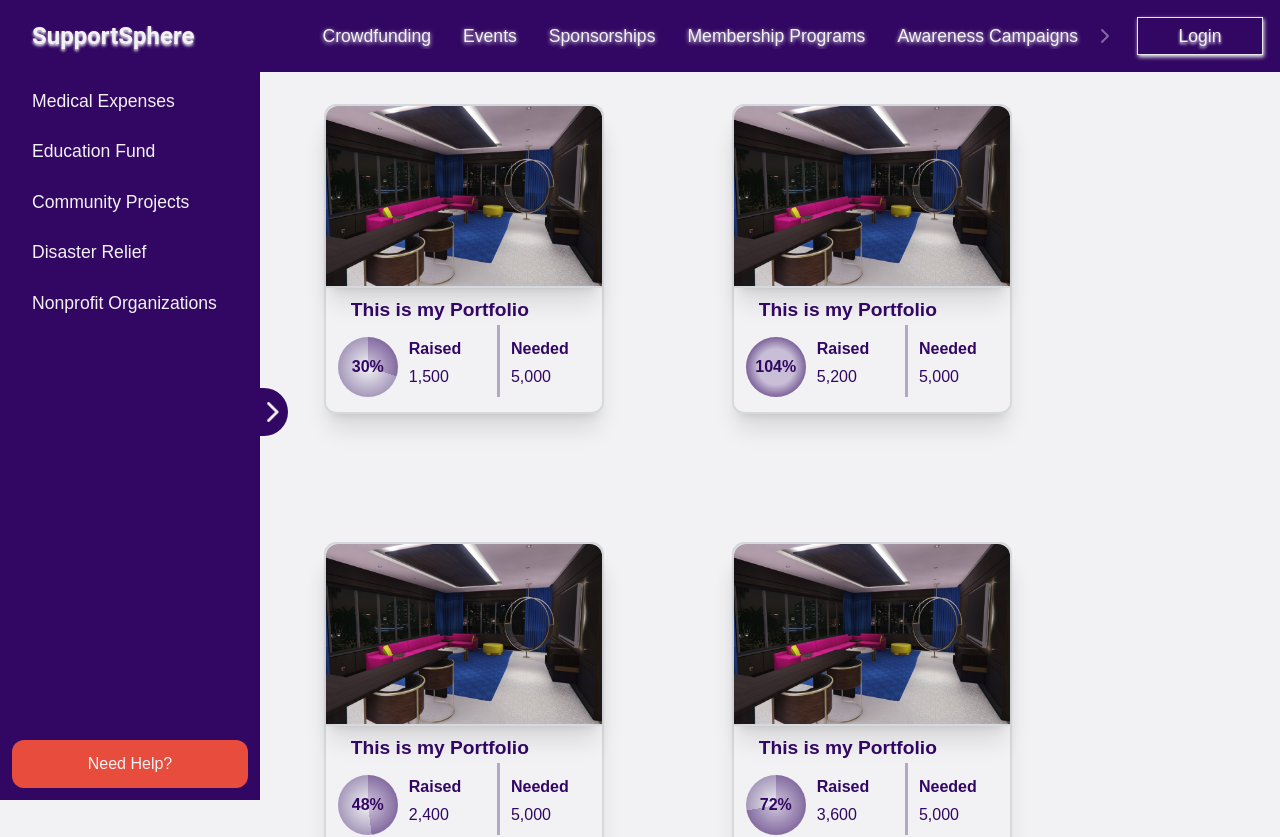
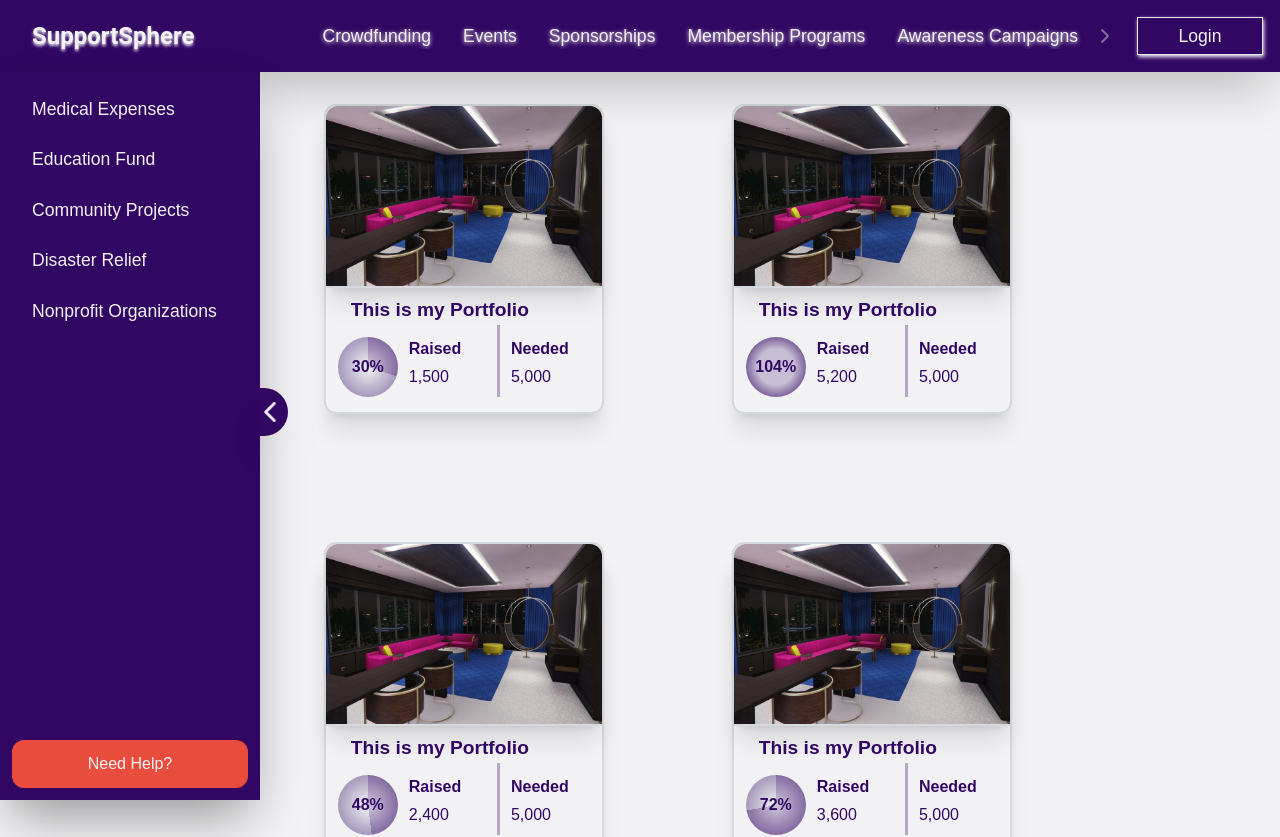
Before and after one commit to BharathVyaas/SupportSphere, a React (Create React App) app: page /crowdfunding in a window 1280 px wide. Shown: the top 837 px of the page. Built offline with nearby package versions, Linux system fonts and the light colour scheme; the HTML template or start-up script is replaced by a standard one.

Commit message:
finesh side nav

```diff
--- a/src/pages/Fundraiser.js
+++ b/src/pages/Fundraiser.js
@@ -13,9 +13,9 @@ function Fundraiser() {
   return (
     <>
       {/* Header Section */}
-      <header className="flex justify-between fixed top-0 bg-text text-bg w-full h-[9vh]">
+      <header className="flex justify-between fixed top-0 bg-text text-bg w-full h-[9vh] shadow-2xl">
         {/* Logo */}
-        <button className="min-h-full font-roboto font-bold text-2xl px-8 text-left [text-shadow:_0px_2px_3px_#f2f2f4]">
+        <button className="min-h-full font-roboto font-bold text-2xl px-8 text-left [text-shadow:_0px_2px_3px_#f2f2f4ef]">
           SupportSphere
         </button>
         {/* Main Navigation */}
--- a/src/ui/DropDownMenu.js
+++ b/src/ui/DropDownMenu.js
@@ -35,12 +35,18 @@ const menuVariants = {
 
 const menuItemVariants = {
   hidden: {
-    x: 50,
+    x: -50,
     opacity: 0.2,
   },
   visible: {
     x: 0,
     opacity: 1,
+  },
+};
+
+const menuContainerVariants = {
+  visible: {
+    transition: { staggerChildren: 0.07 },
   },
 };
 
@@ -167,11 +173,7 @@ function DropDownMenu({
                 />
                 <motion.ul
                   ref={dropDownMenuRef}
-                  variants={{
-                    visible: {
-                      transition: { staggerChildren: 0.07 },
-                    },
-                  }}
+                  variants={menuContainerVariants}
                   className="min-w-[240px] p-3 rounded-md mt-5 border-[#cfcfcf] bg-lightBg border-[1px] text-text"
                 >
                   <AnimatePresence>
--- a/src/ui/FundrainserMainNavigation.js
+++ b/src/ui/FundrainserMainNavigation.js
@@ -90,7 +90,7 @@ function FundraiserMainNavigation() {
       </div>
       {/* ----- Icon CopyRight End ------------ */}
       <aside className="min-h-full ml-[1rem] w-[9rem] text-[1.1rem] mx-2 me-2 grid place-content-center">
-        <button className="px-10 py-[.3rem] border-[1px] boreder-text [text-shadow:_0_2px_3px_#f2f2f4] [box-shadow:_1px_2px_4px_#f2f2f4]">
+        <button className="px-10 py-[.3rem] border-[1px] boreder-text [box-shadow:_1px_2px_4px_#f2f2f4]">
           Login
         </button>
       </aside>
--- a/src/ui/SideNav.js
+++ b/src/ui/SideNav.js
@@ -5,6 +5,15 @@ import { AnimatePresence, motion } from "framer-motion";
 import arrow from "../assets/icons/arrow-down-active.png";
 
 import { sideNavContext } from "../context/sideNav";
+
+const titleVariants = {
+  hidden: { opacity: 0.7, x: -50 },
+  visible: { opacity: 1, x: 0, transition: { duration: 0.5 } },
+};
+
+const listVariants = {
+  visible: { transition: { staggerChildren: 0.06 } },
+};
 
 function SideNav() {
   const { pathname } = useLocation();
@@ -23,19 +32,26 @@ function SideNav() {
   const { showSideNav, setShowSideNav } = useContext(sideNavContext);
 
   return (
+    <>
       <AnimatePresence>
         {showSideNav && (
           <motion.aside
-          exit={{ x: -260, transition: { duration: 0.6 } }}
-          className="w-[260px] h-[91vh] fixed top-[9vh] left-0 text-bg flex flex-col justify-between bg-text"
+            initial={{ x: -200, opacity: 0.7 }}
+            animate={{
+              x: 0,
+              opacity: 1,
+              transition: { duration: 0.6 },
+            }}
+            exit={{ x: -260, opacity: 0.8, transition: { duration: 0.6 } }}
+            className="w-[260px] h-[91vh] fixed top-[9vh] left-0 text-bg flex flex-col justify-between bg-text shadow-[0_25px_50px_-12px_rgb(0_0_0_/_0.40)]"
           >
             <button
               onClick={() => setShowSideNav(false)}
-            className="absolute w-7 h-12 -right-7 bottom-1/2 rounded-r-full grid place-content-center text-white bg-text"
+              className="absolute w-7 h-12 -right-7 bottom-1/2 rounded-r-full grid place-content-center text-white bg-text shadow-[0_25px_50px_-12px_rgb(0_0_0_/_0.40)]"
             >
               <motion.img
-              animate={{ rotate: 270, x: -1.2 }}
-              exit={{ rotate: 90, x: 0 }}
+                animate={{ rotate: 90, x: -4 }}
+                exit={{ rotate: 270, x: 0 }}
                 src={arrow}
                 alt="arrow"
                 width="20"
@@ -43,18 +59,27 @@ function SideNav() {
               />
             </button>
             <nav>
-            <ul className="mt-2">
+              <motion.ul
+                variants={listVariants}
+                initial="hidden"
+                animate="visible"
+                className="mt-4"
+              >
                 {sideNavList.map((element) => (
-                <li className="px-8 py-2 mt-2" key={element.id}>
+                  <motion.li
+                    variants={titleVariants}
+                    className="px-8 py-2 mt-2"
+                    key={element.id}
+                  >
                     <Link
                       to={`${pathname}/${element.link}`}
                       className="text-[1.1rem]"
                     >
                       {element.title}
                     </Link>
-                </li>
+                  </motion.li>
                 ))}
-            </ul>
+              </motion.ul>
             </nav>
             <button className="mx-3 my-3 py-3 bg-red rounded-xl">
               Need Help?
@@ -62,6 +87,26 @@ function SideNav() {
           </motion.aside>
         )}
       </AnimatePresence>
+      {!showSideNav && (
+        <aside className="w-[2px] h-[91vh] fixed top-[9vh] left-0 bg-text">
+          <motion.button
+            onClick={() => setShowSideNav(true)}
+            initial={{ opacity: 0 }}
+            animate={{ opacity: 1 }}
+            transition={{ delay: 0.5 }}
+            className="absolute w-7 h-12 -right-7 bottom-1/2 rounded-r-full grid place-content-center text-white bg-text shadow-2xl"
+          >
+            <motion.img
+              animate={{ rotate: 270 }}
+              src={arrow}
+              alt="arrow"
+              width="20"
+              height="15"
+            />
+          </motion.button>
+        </aside>
+      )}
+    </>
   );
 }
 
```
Lines whose indentation alone changed are shown as unchanged.
